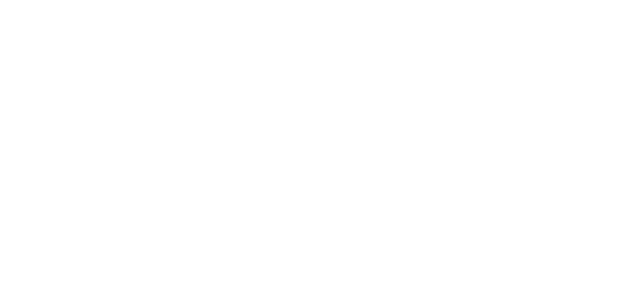
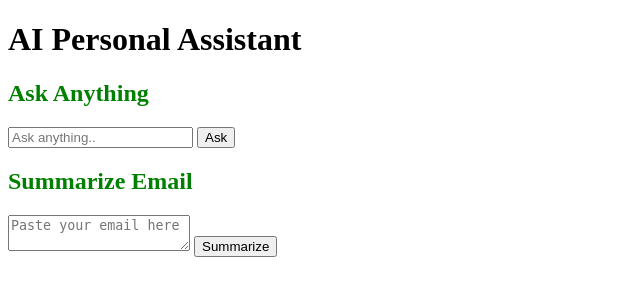
Before and after one commit to Itzmohit06/ai-personal-assistant, a Flask app: page / in a window 1280 px wide. Before the commit the part shown is empty. Shown: the top 300 px of the page, without its empty margins (0-640 px from the left). Run offline with Flask 3, Linux system fonts and the light colour scheme.

Commit message:
added Ask anything and Summarize email section

```diff
--- a/templates/index.html
+++ b/templates/index.html
@@ -7,6 +7,25 @@
     <link rel="stylesheet" href="{{url_for('static', filename='style.css')}}">
 </head>
 <body>
+    <h1 class="main-heading">AI Personal Assistant</h1>
 
+    <div class="container">
+
+        <h2>Ask Anything</h2>
+        <form id=""askForm>
+            <input type="text" name="question" placeholder="Ask anything.." required>
+            <button type="submit">Ask</button>
+        </form>
+        <p class="ask-loading" style="display: none;">Processing...</p>
+        <p id="answer"></p>
+
+        <h2>Summarize Email</h2>
+        <form id=""emailForm>
+            <textarea type="text" name="email" placeholder="Paste your email here" required></textarea>
+            <button type="submit">Summarize</button>
+        </form>
+        <p class="ask-loading" style="display: none;">Processing...</p>
+        <p id="answer"></p>
+    </div>
 </body>
 </html>
```
